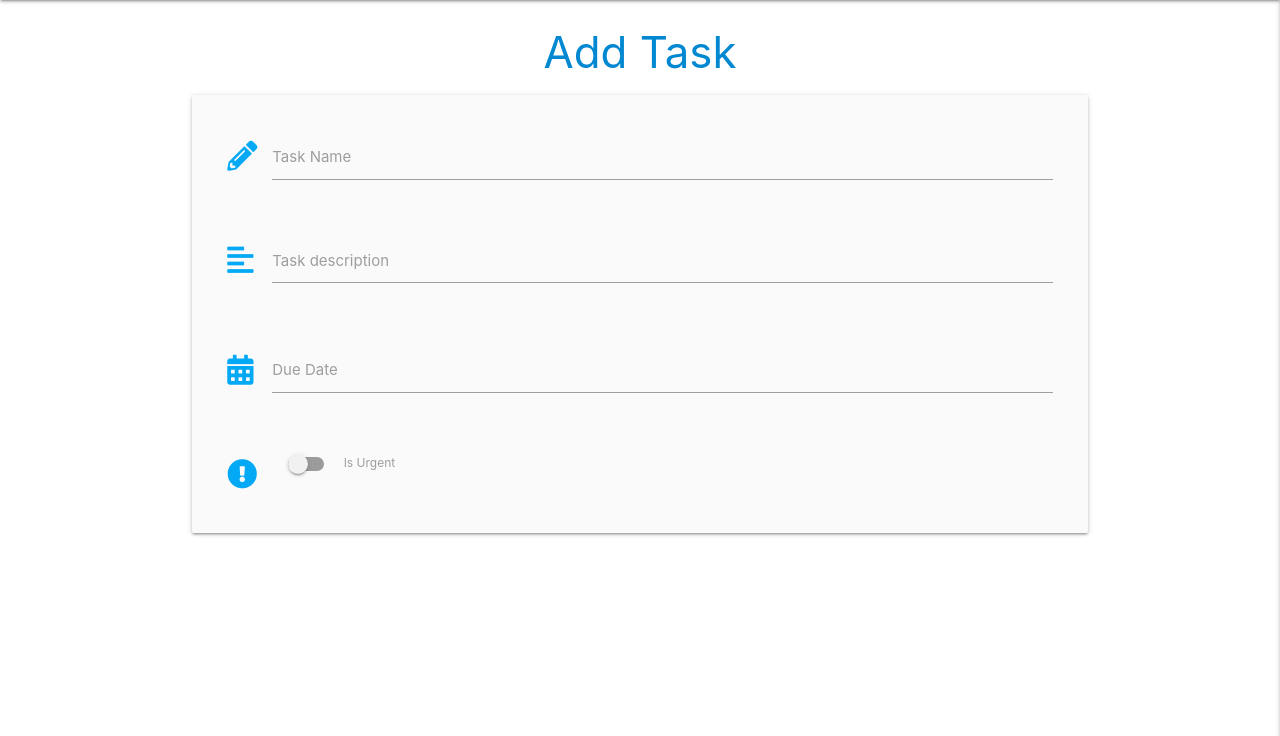
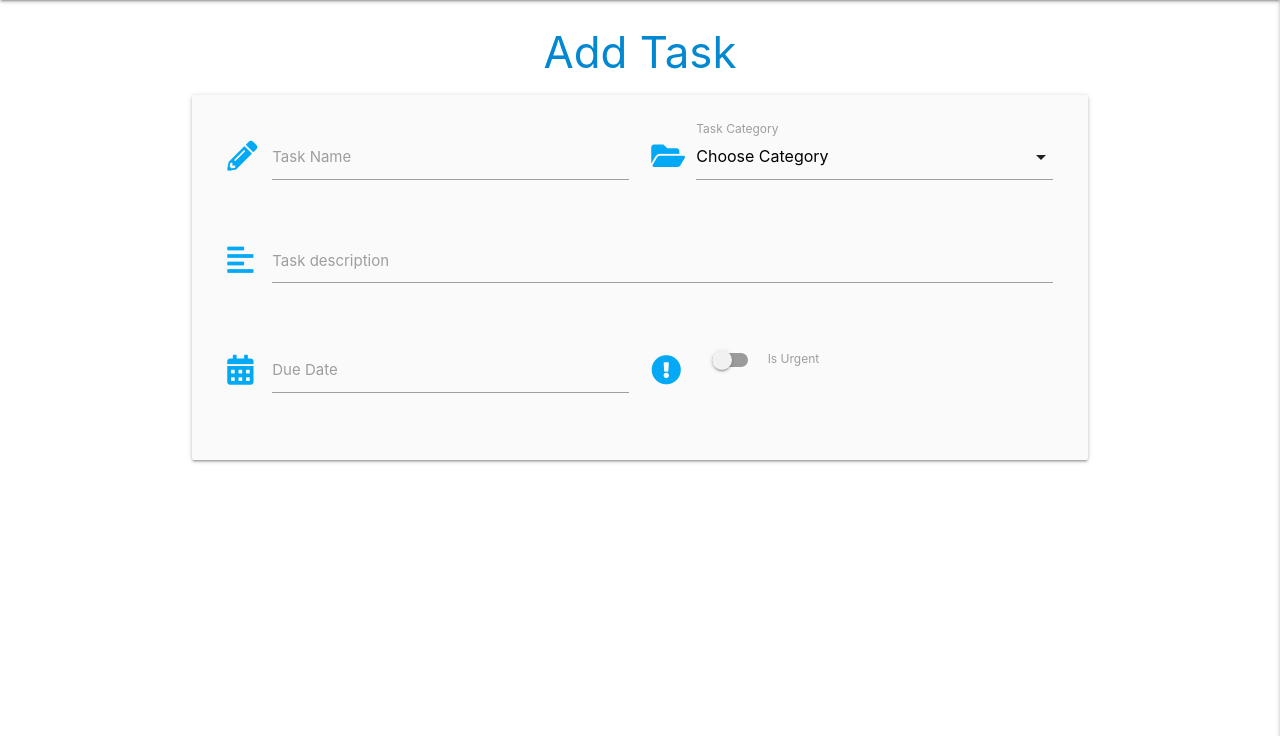
Before and after one commit to pjotrs-osnovskis/task-manager, a Flask app: page /add_task in a window 1280 px wide. Shown: the part 64-800 px from the top of the page. Run offline with Flask 2, Linux system fonts and the light colour scheme; data that the repository does not hold is empty; some libraries are stand-ins or nearby versions.

Commit message:
add more styling and categories dropdown

```diff
--- a/app.py
+++ b/app.py
@@ -103,7 +103,8 @@ def logout():
 
 @app.route("/add_task")
 def add_task():
-    return render_template("add_task.html")
+    categories = mongo.db.categories.find().sort("category_name", 1)
+    return render_template("add_task.html", categories=categories)
 
 
 if __name__ == "__main__":
--- a/static/js/script.js
+++ b/static/js/script.js
@@ -4,6 +4,7 @@ $(document).ready(function () {
     });
     $('.collapsible').collapsible();
     $('.tooltipped').tooltip();
+    $('select').formSelect();
     $('.datepicker').datepicker({
         format: "dd mmmm, yyyy",
         yearRange: 3,
--- a/templates/add_task.html
+++ b/templates/add_task.html
@@ -5,12 +5,24 @@
 
     <div class="row card-panel grey lighten-5">
         <form class="col s12" method="POST" action="">
+
             <div class="row">
-                <div class="input-field col s12">
+                <div class="input-field col s12 l6">
                     <i class="fas fa-pencil-alt light-blue-text lighten-2 prefix"></i>
                     <input id="task_name" name="task_name" minlength="5" maxlength="50"
                         type="text" class="validate" required>
                     <label for="task_name">Task Name</label>
+                </div>
+
+                <div class="input-field col s12 l6">
+                    <i class="fas fa-folder-open light-blue-text lighten-2 prefix"></i>
+                    <select id="category_name" name="category_name" class="validate" required>
+                        <option value="" disabled selected>Choose Category</option>
+                        {% for category in categories %}
+                            <option value="{{ category.category_name }}"> {{ category.category_name }}</option>
+                        {% endfor %}
+                    </select>
+                    <label id="category_name">Task Category</label>
                 </div>
             </div>
 
@@ -18,21 +30,19 @@
                 <div class="input-field col s12">
                     <i class="fas fa-align-left light-blue-text lighten-2 prefix"></i>
                     <textarea id="task_description" name="task_description" minlength="5" maxlength="255"
-                    class="materialize-textarea" required></textarea>
+                    class="materialize-textarea" class="validate" required></textarea>
                     <label for="task_description">Task description</label>
                 </div>
             </div>
 
             <div class="row">
-                <div class="input-field col s12">
+                <div class="input-field col s12 l6">
                     <i class="fas fa-calendar-alt light-blue-text lighten-2 prefix"></i>
                     <input id="due_date" name="due_date" type="text" class="datepicker validate" required>
                     <label for="due_date">Due Date</label>
                 </div>
-            </div>
 
-            <div class="row">
-                <div class="input-field col s12">
+                <div class="input-field col s12 l6 ">
                     <div class="switch">
                         <i class="fas fa-exclamation-circle light-blue-text lighten-2 prefix"></i>
                         <label for="is_urgent">
@@ -43,6 +53,7 @@
                     </div>
                 </div>
             </div>
+
         </form>
     </div>
 
```
